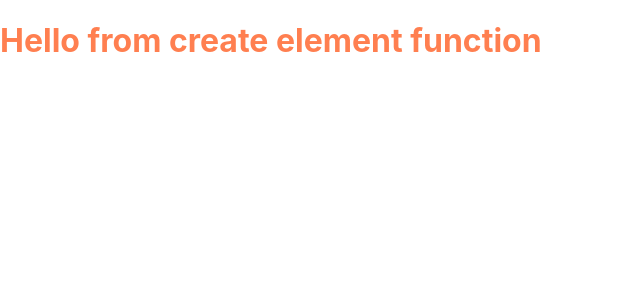
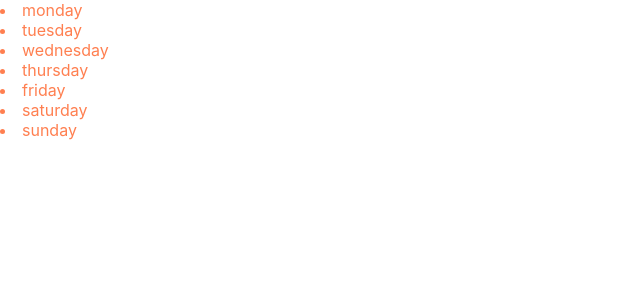
Before and after one commit to BernardoAguayoOrtega/react.js-essential-training, a React (Create React App) app: page / in a window 1280 px wide. Shown: the top 300 px of the page, without its empty margins (0-640 px from the left). Built offline with nearby package versions, Linux system fonts and the light colour scheme.

Commit message:
[add] add a ul element with li using react.createElement funciton

```diff
--- a/src/index.js
+++ b/src/index.js
@@ -2,7 +2,15 @@ import React from 'react';
 import ReactDOM from 'react-dom';
 import './index.css';
 
+const List = () => {
+
+  const daysOfWeek = ["monday", "tuesday", "wednesday", "thursday", "friday", "saturday", "sunday"]
+
+  return daysOfWeek.map(day => React.createElement('li',null,day))
+
+}
+
 ReactDOM.render(
-React.createElement('h1', {style: {color: "coral"}}, "Hello from create element function"),
+React.createElement('div', {style: {color: "coral"}}, List()),
   document.getElementById('root')
 );
```
